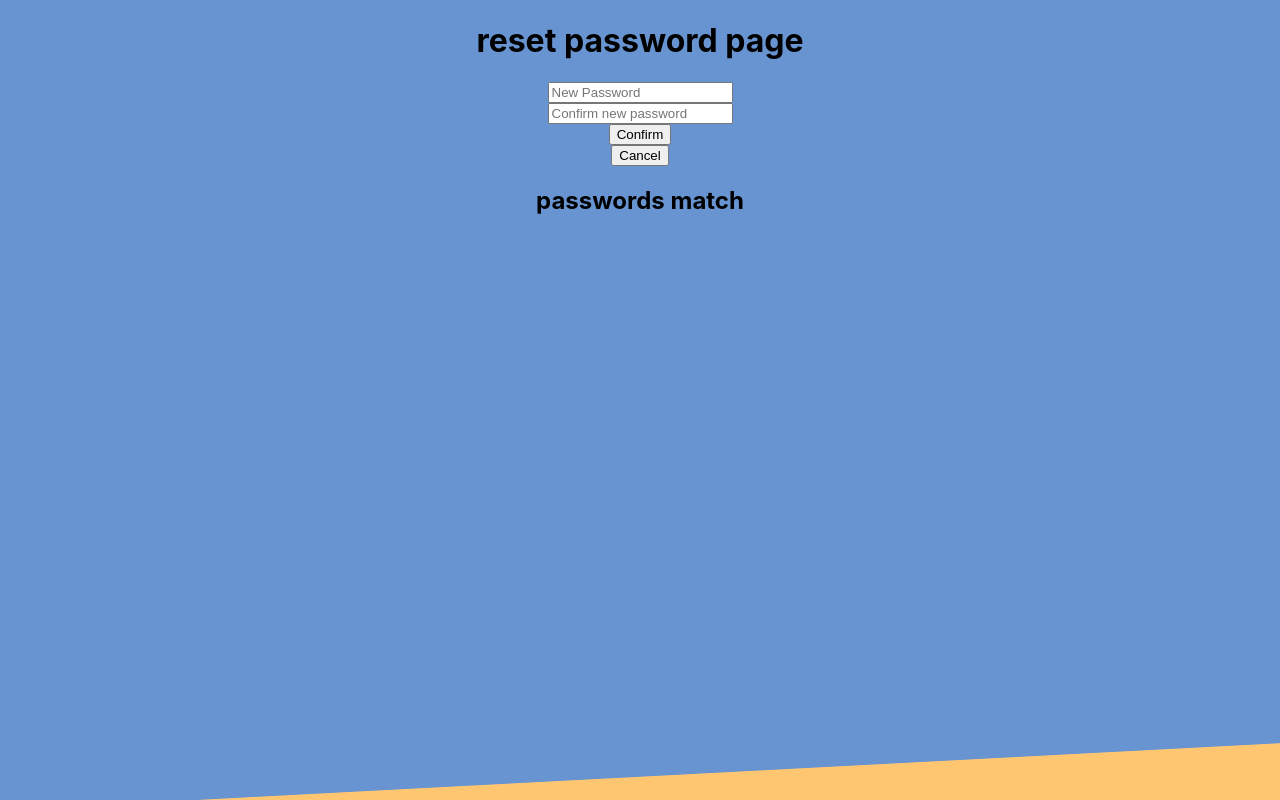
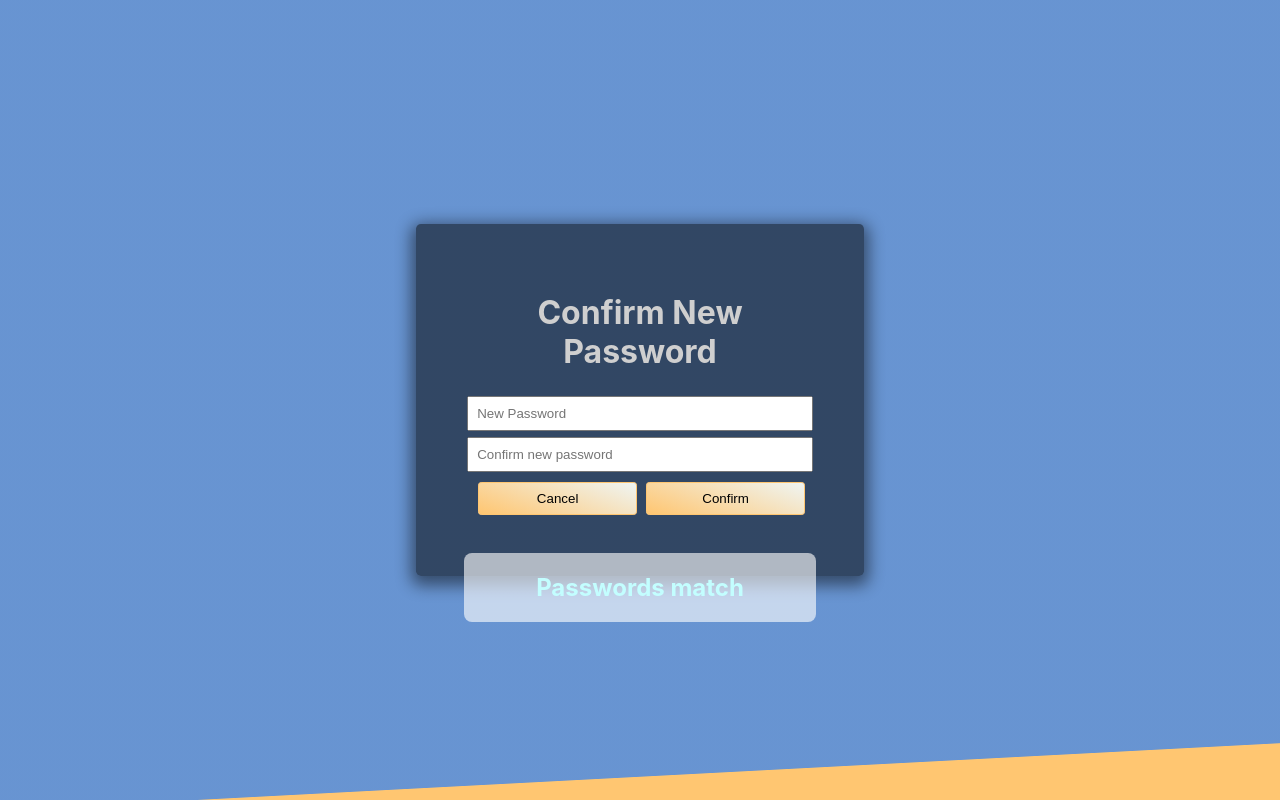
Before and after one commit to crmcleod/bookmarking_app, a React (Create React App) app: page /resetPassword/1 in a window 1280 px wide. Built offline with nearby package versions, Linux system fonts and the light colour scheme.

Commit message:
Additional work on password resetplus styling

```diff
--- a/src/App.css
+++ b/src/App.css
@@ -176,7 +176,8 @@ button, select {
   }
 }
 
-#signup-form{
+#signup-form
+{
   padding: 5rem;
   border-radius: 0.3rem;
   display: flex;
@@ -189,7 +190,11 @@ button, select {
   background-color: rgba(0, 0, 0, 0.521);
   box-shadow: 0rem 0.3rem 1rem 0.3rem rgba(0, 0, 0, 0.486);
 }
-#signup-form > span > input, button {
+/* #signup-form > span > input,  */
+input[type=button],
+input[type=submit],
+#reset-by-email
+{
   padding: 0.5rem;
   border: none;
   outline: none;
@@ -209,12 +214,25 @@ button, select {
 
 }
 #signup-form span button,
-#signin-form span button {
+#signin-form span button,
+#signin-buttons input,
+#signup-buttons input,
+.bookmarko-button {
   width: 45%;
+  padding: 0.5rem 0rem;
   border: 0.1rem solid #ffc671;
-  /* border: 0.1rem solid rgb(120, 187, 167); */
-  /* background-image: linear-gradient(200deg, rgb(239, 245, 243), rgba(100, 197, 168, 0.267)) !important; */
   background-image: linear-gradient(200deg, rgb(239, 245, 243), #ffc671) !important;
+  cursor: pointer;
+}
+.bookmarko-button{
+  border-radius: 0.2rem !important;
+  border: 0.1rem solid #ffc671 !important;
+
+}
+#signin-form span button:focus,
+.bookmarko-button:focus{
+  filter: contrast(90%);
+  color: rgb(116, 116, 116);
 }
 #sign-up-wrapper,
 #signin-wrapper{
@@ -223,7 +241,9 @@ button, select {
   display: flex;
   flex-direction: column;
 }
-#signin-form{
+#signin-form,
+#password-reset-form,
+#request-password-reset-form{
   padding: 3rem;
   border-radius: 0.3rem;
   display: flex;
@@ -235,6 +255,24 @@ button, select {
   height: 12rem;
   background-color: rgba(0, 0, 0, 0.521);
   box-shadow: 0rem 0.3rem 1rem 0.3rem rgba(0, 0, 0, 0.486);
+  text-transform: none;
+}
+#request-password-reset-form{
+  height: 16rem;
+  width: 22rem !important;
+  color: rgb(207, 207, 207);
+}
+#request-password-reset-form input:not(input[type=button]){
+  padding: 0.5rem;
+  margin: 0.2rem;
+}
+#request-password-reset-form input[type=button]{
+  margin: 0.4rem !important;
+}
+#password-reset-form{
+  height: 20rem;
+  width: 30rem !important;
+  padding: 2rem 0 !important;
 }
 #keep-signed-in, #keep-signed-in *{
   justify-content: unset !important;
@@ -282,3 +320,39 @@ button, select {
 .link:hover > #more-info-ellipses {
   display: flex;
 }
+
+#password-reset-form{
+  display: flex;
+  flex-direction: column;
+  align-items: center;
+}
+#password-reset-form * {
+  margin: 0.5rem;
+  width: 85%;
+}
+#password-reset-form h1,
+#password-reset-form p,
+#password-reset-form label {
+  color: rgb(203, 217, 243);
+  text-transform: none;
+}
+#password-reset-form span {
+  /* width: 100%; */
+  display: flex;
+  /* justify-content: space-evenly; */
+}
+#reset-by-email{
+  width: 75%;
+}
+#label-div{
+  width: 100%;
+  margin-bottom: -1rem;
+}
+#pass-match{
+  background-color: rgba(255, 255, 255, 0.616);
+  border-radius: 0.5rem;
+  margin-top: 2rem;
+  margin-bottom: 2rem;
+  color: white;
+color: rgb(95, 204, 255);
+}
--- a/src/AuthLayer/authLayer.js
+++ b/src/AuthLayer/authLayer.js
@@ -151,13 +151,20 @@ const AuthLayer = () => {
 
     }
 
-    const handleExitSignupModal = () => {
-            setSignedOut(false)
-            setNewUser(true)
+    const handleExitSignupModal = (e) => {
+            e.preventDefault()
+            setSignedOut(true)
+            setNewUser(false)
     }
     const handleExitSigninModal = (event) => {
         event.preventDefault()
         setSignInScreen(false); setSignedOut(true)
+    }
+
+    const handleExitReset = () => {
+        setSignInScreen(true)
+        setSignedOut(true)
+        setForgottenPass(false)
     }
 
     const handleSignedinCheckbox = (event) => {
@@ -237,6 +244,7 @@ const AuthLayer = () => {
                     ?
                         <ForgottenPassword
                             setForgottenPass={setForgottenPass}
+                            handleExitReset={handleExitReset}
                         />
                     :
                     null
--- a/src/AuthLayer/forgottenPassword.js
+++ b/src/AuthLayer/forgottenPassword.js
@@ -1,9 +1,11 @@
 import React, {useState} from 'react';
 import axios from 'axios';
 
-const ForgottenPassword = () => {
+const ForgottenPassword = ({
+    handleExitReset
+}) => {
 
-    const [email, setEmail] = useState({"emailRequested": null})
+    const [email, setEmail] = useState({"emailRequested": ''})
 
 
     const enterEmail = (event) => {
@@ -15,9 +17,22 @@ const ForgottenPassword = () => {
         axios.post(process.env.REACT_APP_SERVER_URL+"/recover/requestrecovery", email)
     };
 
+    const handleCancel = (event) => {
+        handleExitReset()
+    }
+
     return(
-        <form onSubmit={submitReset}>
-            <input type='email' onChange={enterEmail} value={email.emailRequested} placeholder='Forgotten your password?'/>
+        <form id='password-reset-form' onSubmit={submitReset}>
+            <h1>Password Reset</h1>
+            <p>Enter your email address to reset your password. Note that too many reset attempts will result in your account being locked.</p>
+            <div id='label-div'>
+                <label id='reset-by-email-label' htmlFor='reset-by-email'>Enter the email address you used to sign up</label>
+                <input id='reset-by-email' required={true} type='email' onChange={enterEmail} value={email.emailRequested} placeholder='Your email address'/>
+            </div>
+            <span>
+                <input type='button' className='bookmarko-button' onClick={handleCancel} value='Cancel'/>
+                <input type='submit' className='bookmarko-button' value='Confirm'/>
+            </span>
         </form>
     )
 }
--- a/src/AuthLayer/resetPassword.js
+++ b/src/AuthLayer/resetPassword.js
@@ -24,7 +24,6 @@ const ResetPassword = (props) => {
             event.preventDefault()
             const encryptedPassword = (CryptoJS.SHA3(password)).toString()
             const reqestResetBody = {"token": props.match.params.id, "password": encryptedPassword}
-            console.log(reqestResetBody)
             axios.post(process.env.REACT_APP_SERVER_URL+"/recover/request_reset", reqestResetBody)}
     };
 
@@ -37,15 +36,20 @@ const ResetPassword = (props) => {
     }, [password, confirmPassword])
 
     return(
-        <>
-            <h1>Reset password page</h1>
+        <form id='request-password-reset-form' onSubmit={resetPassword}>
+            <h1>Confirm New Password</h1>
             <input type='password' onChange={updatePassword} placeholder='New Password'/>
             <input type='password' onChange={updateConfirmPassword} placeholder='Confirm new password'/>
-            <input type='button' onClick={resetPassword} value='Confirm'></input>
-            <input type='button' onClick={cancel} value='Cancel' />
-            {match ? <h2>Passwords match</h2> : <h2>Passwords don't match</h2>}
-
-        </>
+            <span>
+                <input className='bookmarko-button' type='button' onClick={cancel} value='Cancel' />
+                <input className='bookmarko-button' type='submit' onClick={resetPassword} value='Confirm'></input>
+            </span>
+            {/* { password || confirmPassword ? */}
+            <div id='pass-match'>
+                {match ? <h2 style={{color: 'rgb(195, 254, 255)'}}>Passwords match</h2> : <h2 style={{color: 'red'}}>Passwords don't match</h2>}
+            </div>
+{/* : null} */}
+        </form>
     )
 }
 
--- a/src/AuthLayer/signUp.js
+++ b/src/AuthLayer/signUp.js
@@ -16,15 +16,15 @@ const SignUp = ({
 }) => {
     return(
         <div id='sign-up-wrapper'>
-            <form id='signup-form'>
+            <form id='signup-form' onSubmit={handleExitSignupModal}>
                 <input onChange={handleFirstNameChange} value={firstName} placeholder='First Name' type='text'></input>
                 <input onChange={handleLastNameChange} value={lastName} placeholder='Last name' type='text'></input>
                 <input onChange={handleUsernameChange} value={userName} placeholder='Pick a username' type='text'></input>
                 <input onChange={handlePasswordChange} value={password} placeholder='Password' type='password'></input>
                 <input onChange={handleEmailChange} value={email} placeholder='Email address' type='email'></input>
-                <span>
-                    <button onClick={handleExitSignupModal}>Cancel</button>
-                    <button onClick={handleSignUp}>Create account</button>
+                <span id='signup-buttons'>
+                    <input type='button' onClick={handleExitSignupModal} value='Cancel'/>
+                    <input type='submit' onClick={handleSignUp} value='Create Account'/>
                 </span>
             </form>
         </div>
--- a/src/AuthLayer/signin.js
+++ b/src/AuthLayer/signin.js
@@ -19,7 +19,7 @@ const SignIn = ({
     return(
 
         <div id='signin-wrapper'>
-        <form id='signin-form'>
+            <form id='signin-form' onSubmit={handleSignInFromForm}>
                 <input onChange={handleUsernameChange} value={userName} placeholder='Pick a username' type='text'></input>
                 <input onChange={handlePasswordChange} value={password} placeholder='Password' id='password' type='password'></input>
                 <span id='keep-signed-in'>
@@ -30,9 +30,9 @@ const SignIn = ({
                     <input onChange={handleSignedinCheckbox} checked={keepSignedIn} type='checkbox' name='stay-signed-in'></input>
                     <label for='stay-signed-in'>Keep me signed in</label>
                 </span>
-            <span>
-                <button onClick={handleSignInFromForm}>Sign in</button>
-                <button onClick={handleExitSigninModal}>Cancel</button>
+                <span id='signin-buttons'>
+                    <input type='button' tabIndex='0' onClick={handleExitSigninModal} value='Cancel'/>
+                    <input type='submit' tabIndex='0' onClick={handleSignInFromForm} value='Sign in'/>
                 </span>
             </form>
         </div>
--- a/src/AuthLayer/signupSignin.js
+++ b/src/AuthLayer/signupSignin.js
@@ -11,7 +11,7 @@ const SignupSignin = ({
         <div id='create-signup-wrapper'>
             <button className='filter button-hover' onClick={() => {setNewUser(true); setSignedOut(false)}}>Create Account</button>
             <button className='filter button-hover' onClick={() => {setSignInScreen(true); setSignedOut(false)}}>Sign in</button>
-            <button className='filter button-hover' onClick={() => {setSignedOut(false); setForgottenPass(true)}}>I forgot my password 😢</button>
+            <button className='filter button-hover' onClick={() => {setSignInScreen(false); setSignedOut(false); setForgottenPass(true)}}>Reset password</button>
         </div>
     )
 }
```
Also changed, not shown: src/AddLink/addLinkContainer.js (+7 -7 lines), 1 other file (tests, documents, lock files or other folders). Lines whose indentation alone changed are shown as unchanged.
